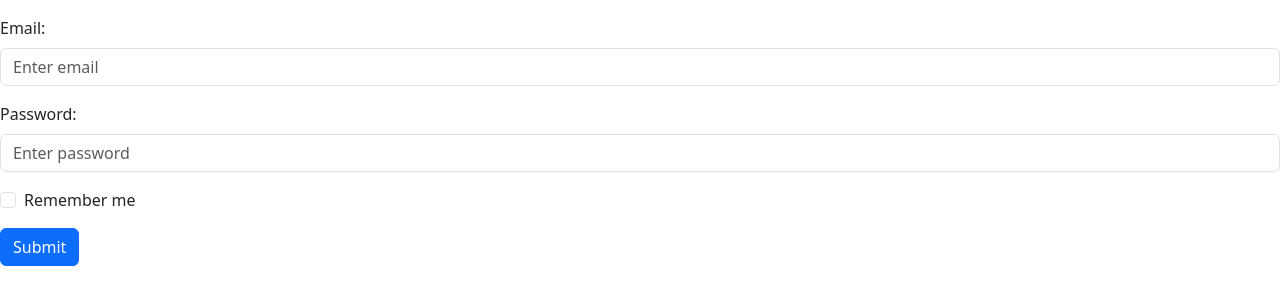
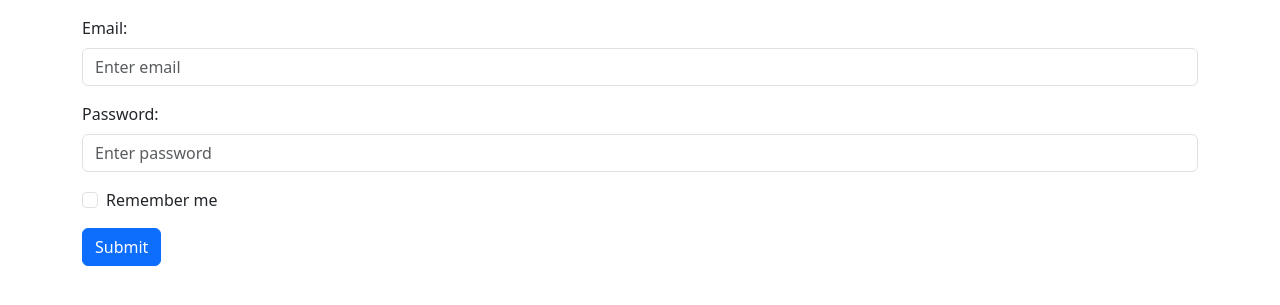
Before and after one commit to GabrielSilvaRodrigues1/site_delimeter, a Flask app: page /entrar in a window 1280 px wide. Shown: the part 126-431 px from the top of the page. Run offline with Flask 3, Linux system fonts and the light colour scheme.

Commit message:
Atualizar o entrar.html

```diff
--- a/delimeter/templates/entrar.html
+++ b/delimeter/templates/entrar.html
@@ -3,6 +3,7 @@
 {% block title %}Entrar{% endblock %}
 
 {% block content %}
+    <div class="container mt-3">
       <form method="POST" action="/entrar">
         <div class="mb-3 mt-3">
           <label for="email" class="form-label">Email:</label>
@@ -19,4 +20,5 @@
         </div>
         <button type="submit" class="btn btn-primary">Submit</button>
       </form>
+    </div>
 {% endblock %}
```
Lines whose indentation alone changed are shown as unchanged.
